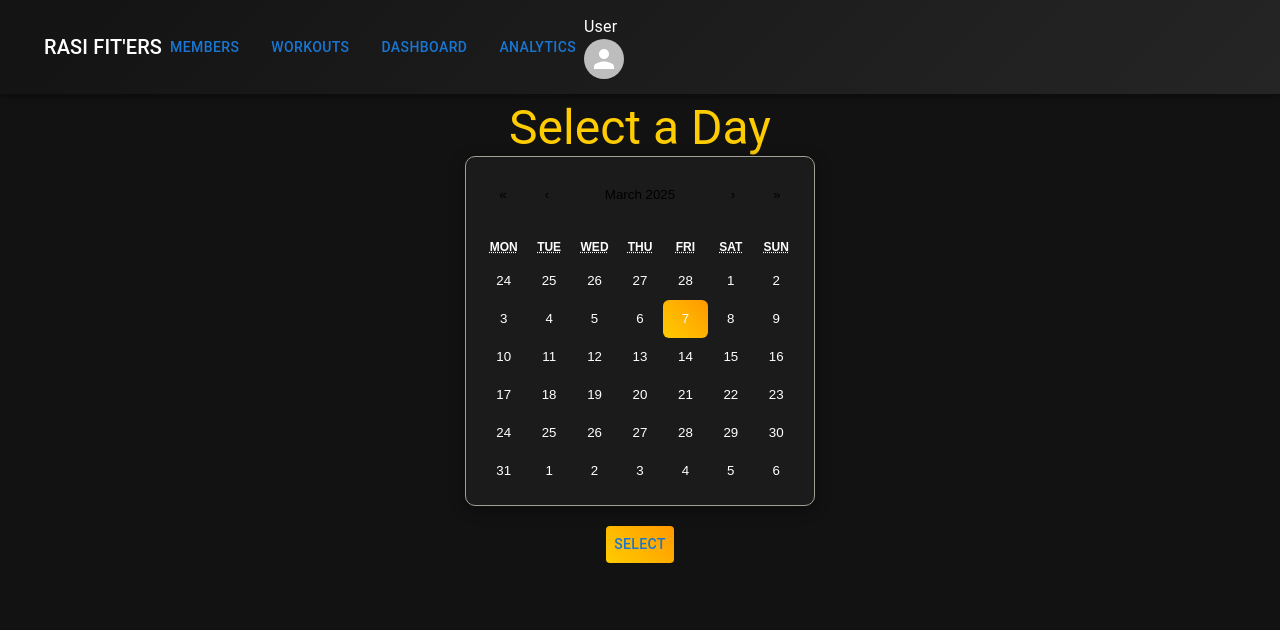
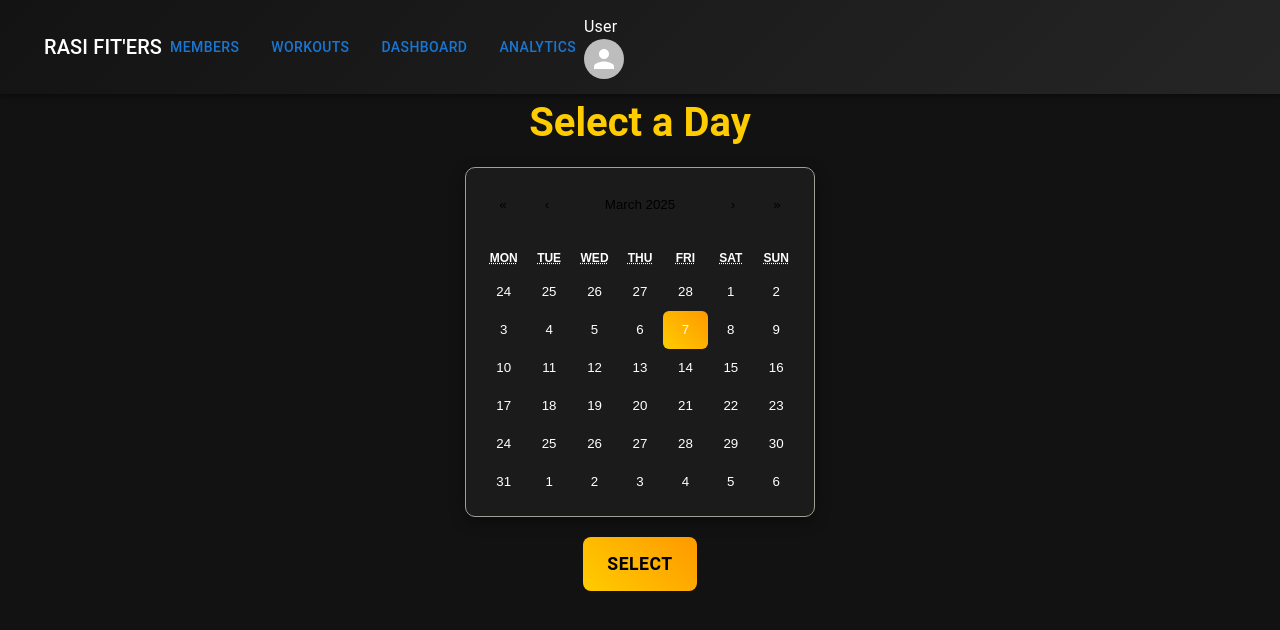
Before and after one commit to vinaySankar2004/RaSi-Fiters-Web-App, a React (Create React App) app in the folder frontend/: page /dashboard in a window 1280 px wide. Shown: the top 630 px of the page. Built offline with nearby package versions, Linux system fonts and the light colour scheme; no server answers.

Commit message:
more front-end changes

```diff
--- a/frontend/src/styles/Dashboard.css
+++ b/frontend/src/styles/Dashboard.css
@@ -1,33 +1,33 @@
 /* Dashboard Container */
 .dashboard-container {
-    text-align: center;
-    margin-top: 100px;
-    color: white;
+    text-align: center !important;
+    margin-top: 100px !important;
+    color: white !important;
 }
 
 /* Title */
 .dashboard-title {
-    font-size: 2.5rem;
-    font-weight: bold;
-    margin-bottom: 20px;
-    color: #ffcc00;
+    font-size: 2.5rem !important;
+    font-weight: bold !important;
+    margin-bottom: 20px !important;
+    color: #ffcc00 !important;
 }
 
 /* Calendar */
 .calendar-container {
-    display: flex;
-    justify-content: center;
-    align-items: center;
-    margin-bottom: 20px;
+    display: flex !important;
+    justify-content: center !important;
+    align-items: center !important;
+    margin-bottom: 20px !important;
 }
 
 /* Custom Calendar */
 .custom-calendar {
     background: rgba(30, 30, 30, 0.8) !important;
-    backdrop-filter: blur(10px);
-    border-radius: 10px;
-    padding: 15px;
-    box-shadow: 0px 4px 15px rgba(0, 0, 0, 0.4);
+    backdrop-filter: blur(10px) !important;
+    border-radius: 10px !important;
+    padding: 15px !important;
+    box-shadow: 0px 4px 15px rgba(0, 0, 0, 0.4) !important;
 }
 
 .custom-calendar abbr {
@@ -37,7 +37,7 @@
 .custom-calendar .react-calendar__tile--active {
     background: linear-gradient(45deg, #ffcc00, #ff9900) !important;
     color: black !important;
-    border-radius: 6px;
+    border-radius: 6px !important;
 }
 
 .custom-calendar .react-calendar__tile {
@@ -46,16 +46,16 @@
 
 /* Select Button */
 .dashboard-button {
-    background: linear-gradient(45deg, #ffcc00, #ff9900);
-    color: black;
-    padding: 12px 24px;
-    border-radius: 8px;
-    font-size: 1.1rem;
-    font-weight: bold;
-    transition: all 0.3s ease-in-out;
+    background: linear-gradient(45deg, #ffcc00, #ff9900) !important;
+    color: black !important;
+    padding: 12px 24px !important;
+    border-radius: 8px !important;
+    font-size: 1.1rem !important;
+    font-weight: bold !important;
+    transition: all 0.3s ease-in-out !important;
 }
 
 .dashboard-button:hover {
-    background: linear-gradient(45deg, #ff9900, #ffcc00);
-    transform: scale(1.05);
+    background: linear-gradient(45deg, #ff9900, #ffcc00) !important;
+    transform: scale(1.05) !important;
 }
```
